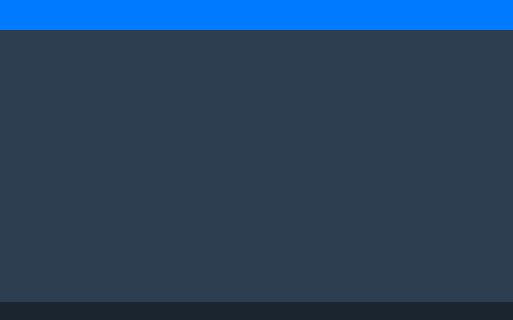
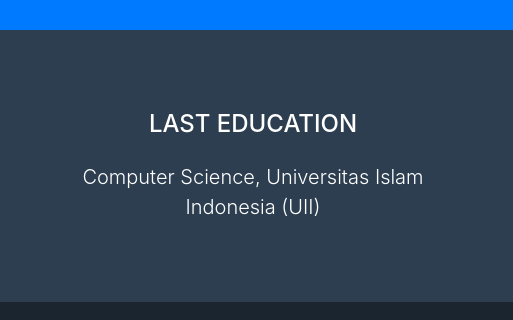
Before and after one commit to silfaka/Portfolio-Silfa, a website with bundled scripts: page index.html in a window 1280 px wide. Shown: the part 2710-3030 px from the top of the page, 767-1280 px from the left. Built offline with nearby package versions, Linux system fonts and the light colour scheme.

Commit message:
change university

```diff
--- a/index.html
+++ b/index.html
@@ -242,11 +242,10 @@
               </li>
             </ul>
           </div>
-         <!--  <div class="col-md-4">
-            <h4 class="text-uppercase mb-4">About Freelancer</h4>
-            <p class="lead mb-0">Freelance is a free to use, open source Bootstrap theme created by
-              <a href="http://startbootstrap.com">Start Bootstrap</a>.</p>
-          </div> -->
+          <div class="col-md-4">
+            <h4 class="text-uppercase mb-4">Last Education</h4>
+            <p class="lead mb-0">Computer Science, Universitas Islam Indonesia (UII)</p>
+          </div>
         </div>
       </div>
     </footer>
```
